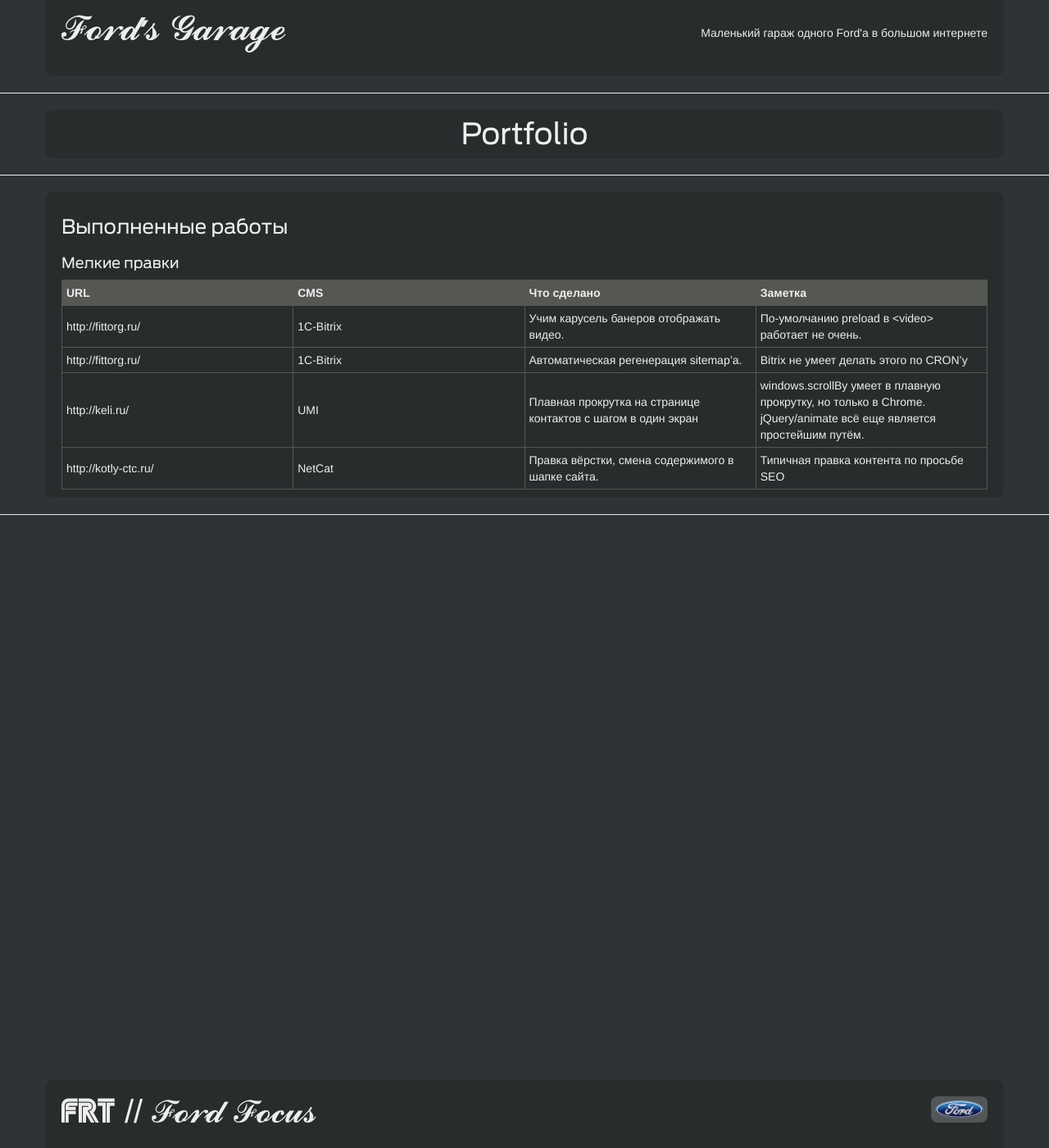
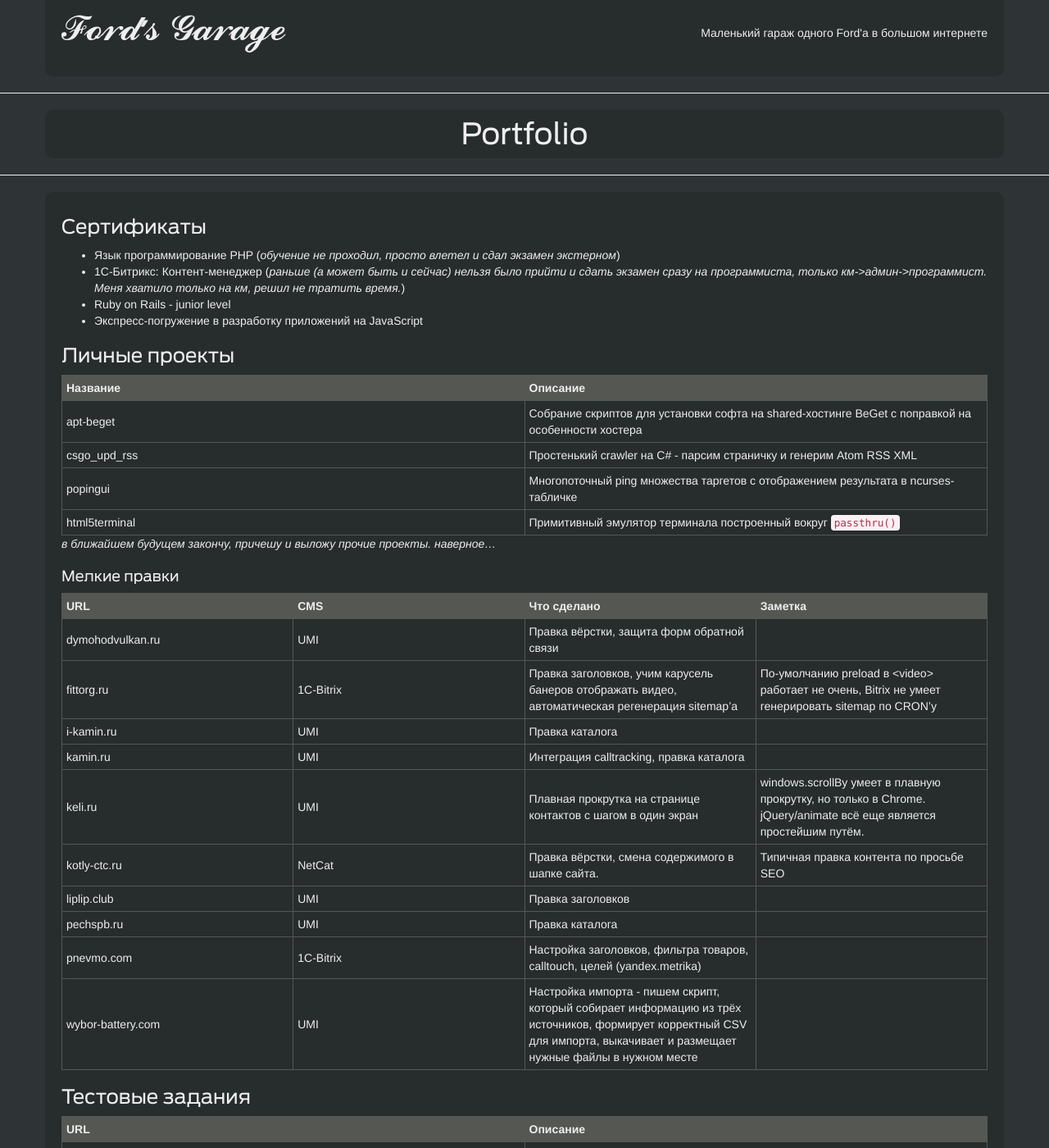
Before and after one commit to ford153focus/ford153focus.github.io, a Jekyll site: the page built from resume/portfolio.md, in a window 1280 px wide and 1400 px high. Shown: the whole window at 82% size. Built offline with Jekyll 4.4.1, drawn with Linux system fonts in a browser that asks for light colours; nearby versions of some CDN libraries; some of the changed text lies outside the part shown.

Commit message:
update portfolio, add information and achievements

```diff
--- a/resume/portfolio.md
+++ b/resume/portfolio.md
@@ -3,13 +3,47 @@ layout: lor-page
 title:  "Portfolio"
 ---
 
-## Выполненные работы
+## Сертификаты
+
+- [Язык программирование PHP](./ru.intuit.php.jpeg) (_обучение не проходил, просто влетел и сдал экзамен экстерном_)
+- [1С-Битрикс: Контент-менеджер](./ru.1c-bitrix.content-manager.pdf) (_раньше (а может быть и сейчас) нельзя было прийти и сдать экзамен сразу на программиста, только км->админ->программист. Меня хватило только на км, решил не тратить время._)
+- [Ruby on Rails - junior level](https://certification.mail.ru/certificates/c5d658d6-ecae-4fdb-841c-a7ea6e9f9c32/)
+- [Экспресс-погружение в разработку приложений на JavaScript](./com.microsoft.mva.js-express-dive)
+
+## Личные проекты
+
+Название | Описание
+--- | ---
+[apt-beget](https://github.com/ford153focus/apt-beget) | Собрание скриптов для установки софта на shared-хостинге BeGet с поправкой на особенности хостера
+[csgo_upd_rss](https://github.com/ford153focus/csgo_upd_rss) | Простенький crawler на C# - парсим страничку и генерим Atom RSS XML
+[popingui](https://github.com/ford153focus/popingui) | Многопоточный ping множества таргетов с отображением результата в ncurses-табличке
+[html5terminal](https://github.com/ford153focus/html5terminal) | Примитивный эмулятор терминала построенный вокруг `passthru()`
+
+
+_в ближайшем будущем закончу, причешу и выложу прочие проекты. наверное..._
 
 ### Мелкие правки
 
 URL | CMS | Что сделано | Заметка
---- | --- | ---| ---
-http://fittorg.ru/ | 1C-Bitrix | Учим карусель банеров отображать видео. | По-умолчанию preload в &lt;video&gt; работает не очень.
-http://fittorg.ru/ | 1C-Bitrix | Автоматическая регенерация sitemap'а. | Bitrix не умеет делать этого по CRON'у
-http://keli.ru/ | UMI | Плавная прокрутка на странице контактов с шагом в один экран | windows.scrollBy умеет в плавную прокрутку, но только в Chrome. jQuery/animate всё еще является простейшим путём.
-http://kotly-ctc.ru/ | NetCat | Правка вёрстки, смена содержимого в шапке сайта. | Типичная правка контента по просьбе SEO
+--- | --- | --- | ---
+dymohodvulkan.ru  | UMI       | Правка вёрстки, защита форм обратной связи
+fittorg.ru        | 1C-Bitrix | Правка заголовков, учим карусель банеров отображать видео, автоматическая регенерация sitemap'а | По-умолчанию preload в &lt;video&gt; работает не очень, Bitrix не умеет генерировать sitemap по CRON'у
+i-kamin.ru        | UMI       | Правка каталога
+kamin.ru          | UMI       | Интеграция calltracking, правка каталога
+keli.ru           | UMI       | Плавная прокрутка на странице контактов с шагом в один экран | windows.scrollBy умеет в плавную прокрутку, но только в Chrome. jQuery/animate всё еще является простейшим путём.
+kotly-ctc.ru      | NetCat    | Правка вёрстки, смена содержимого в шапке сайта. | Типичная правка контента по просьбе SEO
+liplip.club       | UMI       | Правка заголовков
+pechspb.ru        | UMI       | Правка каталога
+pnevmo.com        | 1C-Bitrix | Настройка заголовков, фильтра товаров, calltouch, целей (yandex.metrika)
+wybor-battery.com | UMI       | Настройка импорта - пишем скрипт, который собирает информацию из трёх источников, формирует корректный CSV для импорта, выкачивает и размещает нужные файлы в нужном месте
+
+## Тестовые задания
+
+URL | Описание
+--- | ---
+https://github.com/ford153focus/vpa-tt | Пишем CRUD на Laravel без единой строчки на PHP
+https://github.com/ford153focus/simple-shortcode-generator | Простенький укорачиватель ссылок. В условии было поставлено условие не использовать фрэймворки. Хз зачем, наверное хотели взять джуна архитектором.
+
+<hr>
+
+Список сильно неполный и никак не охватывает первые полтора года работы, однако на тот момент мне как-то не приходило в голову записывать все достижения :(
```
